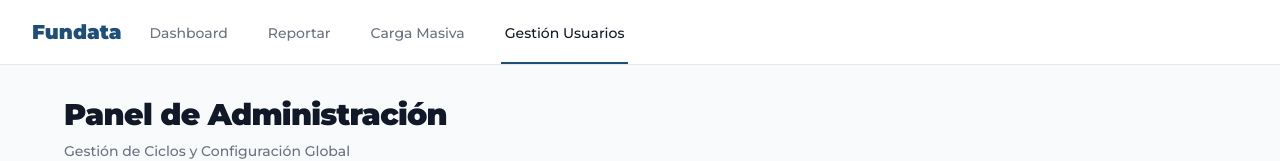
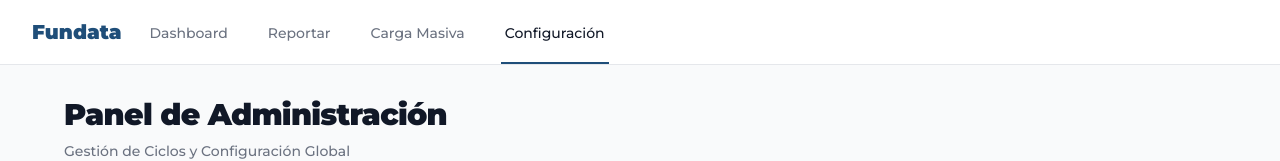
Before and after one commit to juanjogsv/SGI-Sistema-de-gesti-n-de-indicadores, a Next.js app: page /admin in a window 1280 px wide. Shown: the top 161 px of the page. Built offline with nearby package versions, Linux system fonts and the light colour scheme; no server answers; the database is empty.

Commit message:
style: cambiar nombre de vista Admin a Configuración

```diff
--- a/components/TopNav.tsx
+++ b/components/TopNav.tsx
@@ -10,7 +10,7 @@ export default function TopNav() {
     { name: 'Dashboard', href: '/dashboard' },
     { name: 'Reportar', href: '/reportar' },
     { name: 'Carga Masiva', href: '/carga-masiva' },
-    { name: 'Gestión Usuarios', href: '/admin' },
+    { name: 'Configuración', href: '/admin' },
   ]
 
   return (
```
